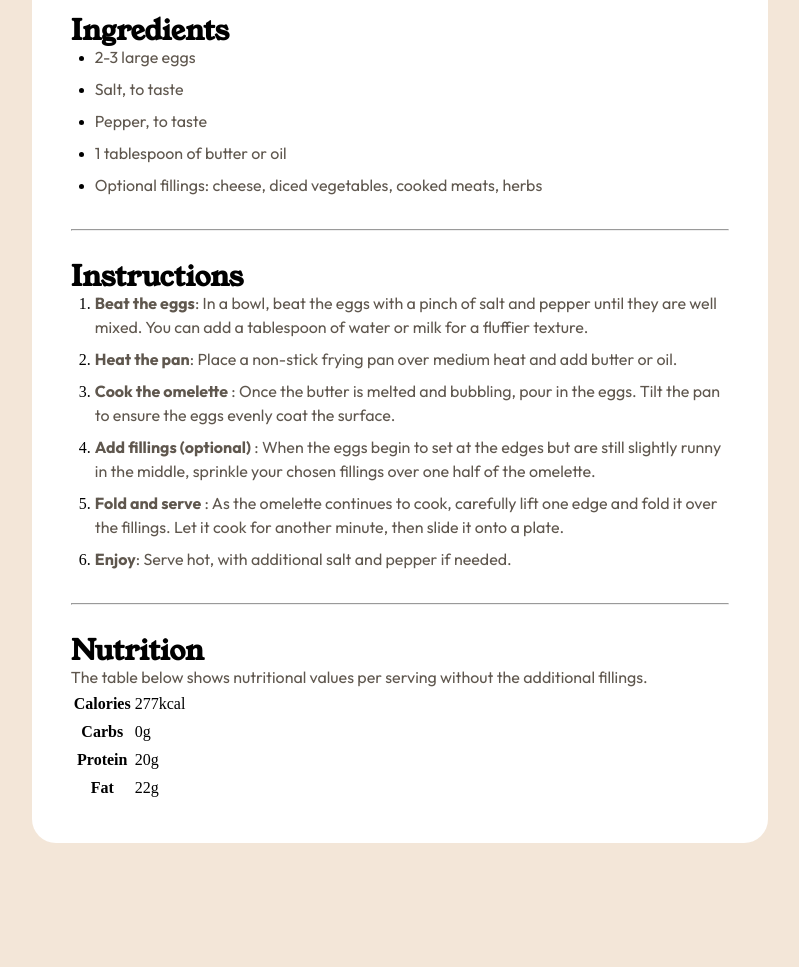
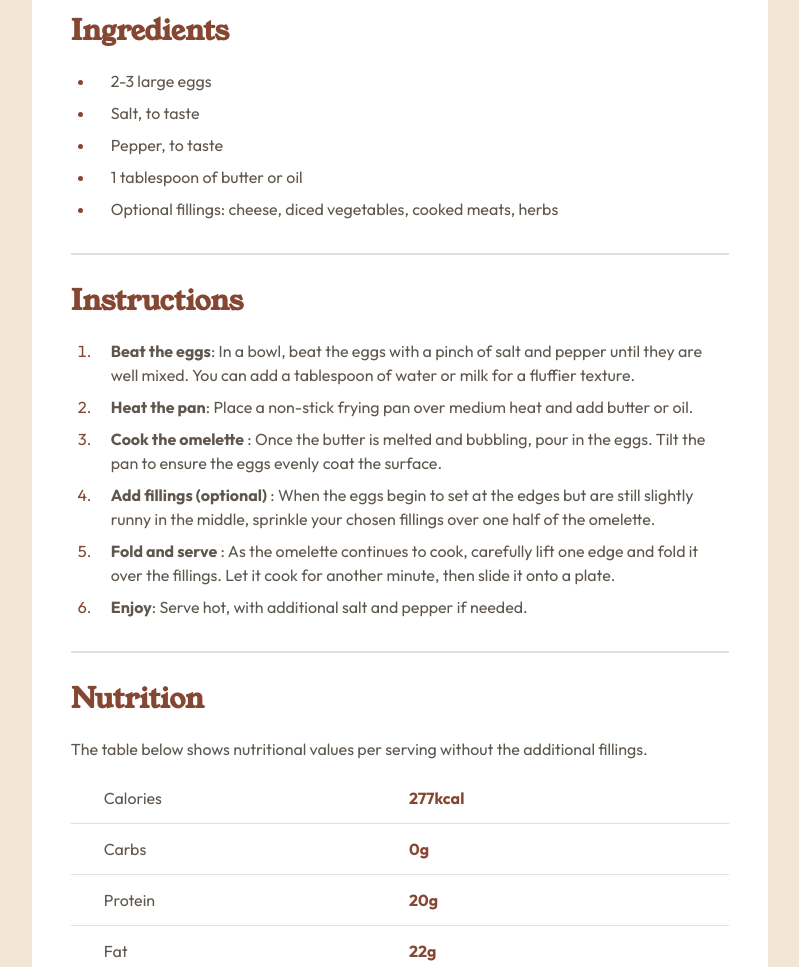
Before and after one commit to jyeharry/recipe-page, a plain HTML site: page index.html in a window 1280 px wide. Shown: the part 840-1807 px from the top of the page, without its empty margins (240-1039 px from the left). Drawn offline with Linux system fonts and the light colour scheme.

Commit message:
Completed challenge

```diff
--- a/css/style.css
+++ b/css/style.css
@@ -46,8 +46,8 @@ h1, h2, h3, h4, h5, h6 {
   font-family: 'Young Serif';
 }
 
-p {
-  color: var(--stone-600);
+hr {
+  border: 0.5px solid var(--stone-150);
 }
 
 .txt-preset-1, h1 {
@@ -71,13 +71,22 @@ p {
   color: var(--rose-800);
 }
 
-.txt-preset-4, p {
+.txt-preset-4, body {
   font-family: 'Outfit';
   line-height: 1.5;
+  font-weight: 400;
 }
 
 .txt-preset-4--bold {
   font-weight: 700;
+}
+
+.recipe__container {
+  padding: 0;
+
+  @media (min-width: 46rem) {
+    padding: var(--space-1600) var(--space-600);
+  }
 }
 
 .recipe {
@@ -86,8 +95,9 @@ p {
   flex-direction: column;
   gap: var(--space-500);
   max-width: 46rem;
-  margin: auto;
+  place-self: center;
   padding-block-end: var(--space-500);
+  color: var(--stone-600);
 
   & > :first-child:where(:not(.recipe__hero)) {
     margin-block-start: var(--space-500);
@@ -98,7 +108,6 @@ p {
   }
 
   @media (min-width: 46rem) {
-    margin-block: var(--space-1600);
     border-radius: var(--space-300);
   }
 }
@@ -143,12 +152,58 @@ p {
   flex-direction: column;
   gap: var(--space-100);
   padding-inline-start: var(--space-300);
-}
 
-.recipe__list--rose-800 > li {
-  padding-inline-start: var(--space-200);
+  & > li {
+    padding-inline-start: var(--space-200);
+  }
+
+  & > li::marker {
+    color: var(--brown-800);
+  }
 }
 
 .recipe__list--rose-800 > li::marker {
   color: var(--rose-800);
 }
+
+.recipe__section {
+  display: flex;
+  flex-direction: column;
+  gap: var(--space-300);
+}
+
+.recipe__section-heading {
+  color: var(--brown-800);
+}
+
+.recipe__table {
+  table-layout: fixed;
+  width: 100%;
+  border-collapse: collapse;
+}
+
+.recipe__table-row {
+  display: flex;
+  gap: var(--space-200);
+  padding-inline: var(--space-400);
+
+  &:not(:first-child) {
+    padding-block-start: var(--space-150);
+  }
+
+  &:not(:last-child) {
+    padding-block-end: var(--space-150);
+    border-bottom: 0.5px solid var(--stone-150);
+  }
+}
+
+.recipe__table-th {
+  flex: 100%;
+  text-align: start;
+}
+
+.recipe__table-td {
+  flex: 100%;
+  text-align: start;
+  color: var(--brown-800);
+}
--- a/index.html
+++ b/index.html
@@ -18,6 +18,7 @@
     <link rel="stylesheet" href="css/style.css" />
   </head>
   <body>
+    <div class="recipe__container">
       <main class="recipe">
         <div class="recipe__hero">
           <img
@@ -50,7 +51,7 @@
             </ul>
           </aside>
           <section class="recipe__section">
-          <h2>Ingredients</h2>
+            <h2 class="recipe__section-heading">Ingredients</h2>
             <ul class="recipe__list">
               <li>
                 <p>2-3 large eggs</p>
@@ -73,7 +74,7 @@
           </section>
           <hr />
           <section class="recipe__section">
-          <h2>Instructions</h2>
+            <h2 class="recipe__section-heading">Instructions</h2>
             <ol class="recipe__list">
               <li>
                 <p>
@@ -121,31 +122,32 @@
           </section>
           <hr />
           <section class="recipe__section">
-          <h2>Nutrition</h2>
+            <h2 class="recipe__section-heading">Nutrition</h2>
             <p>
               The table below shows nutritional values per serving without the
               additional fillings.
             </p>
             <table class="recipe__table">
-            <tr>
-              <th>Calories</th>
-              <td>277kcal</td>
+              <tr class="recipe__table-row">
+                <th scope="row" class="txt-preset-4 recipe__table-th">Calories</th>
+                <td class="txt-preset-4 txt-preset-4--bold recipe__table-td">277kcal</td>
               </tr>
-            <tr>
-              <th>Carbs</th>
-              <td>0g</td>
+              <tr class="recipe__table-row">
+                <th scope="row" class="txt-preset-4 recipe__table-th">Carbs</th>
+                <td class="txt-preset-4 txt-preset-4--bold recipe__table-td">0g</td>
               </tr>
-            <tr>
-              <th>Protein</th>
-              <td>20g</td>
+              <tr class="recipe__table-row">
+                <th scope="row" class="txt-preset-4 recipe__table-th">Protein</th>
+                <td class="txt-preset-4 txt-preset-4--bold recipe__table-td">20g</td>
               </tr>
-            <tr>
-              <th>Fat</th>
-              <td>22g</td>
+              <tr class="recipe__table-row">
+                <th scope="row" class="txt-preset-4 recipe__table-th">Fat</th>
+                <td class="txt-preset-4 txt-preset-4--bold recipe__table-td">22g</td>
               </tr>
             </table>
           </section>
         </div>
       </main>
+    </div>
   </body>
 </html>
```
Lines whose indentation alone changed are shown as unchanged.
